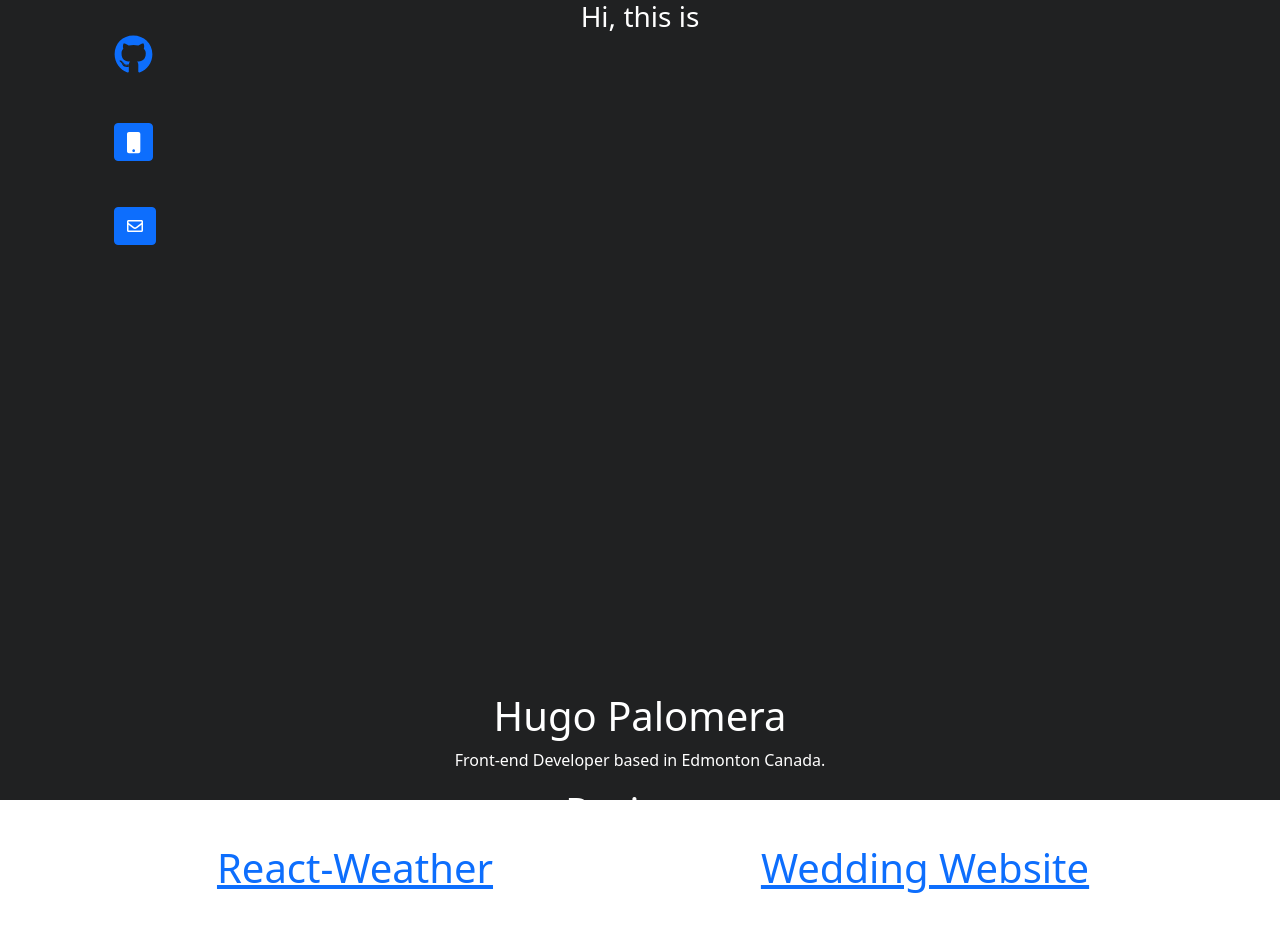
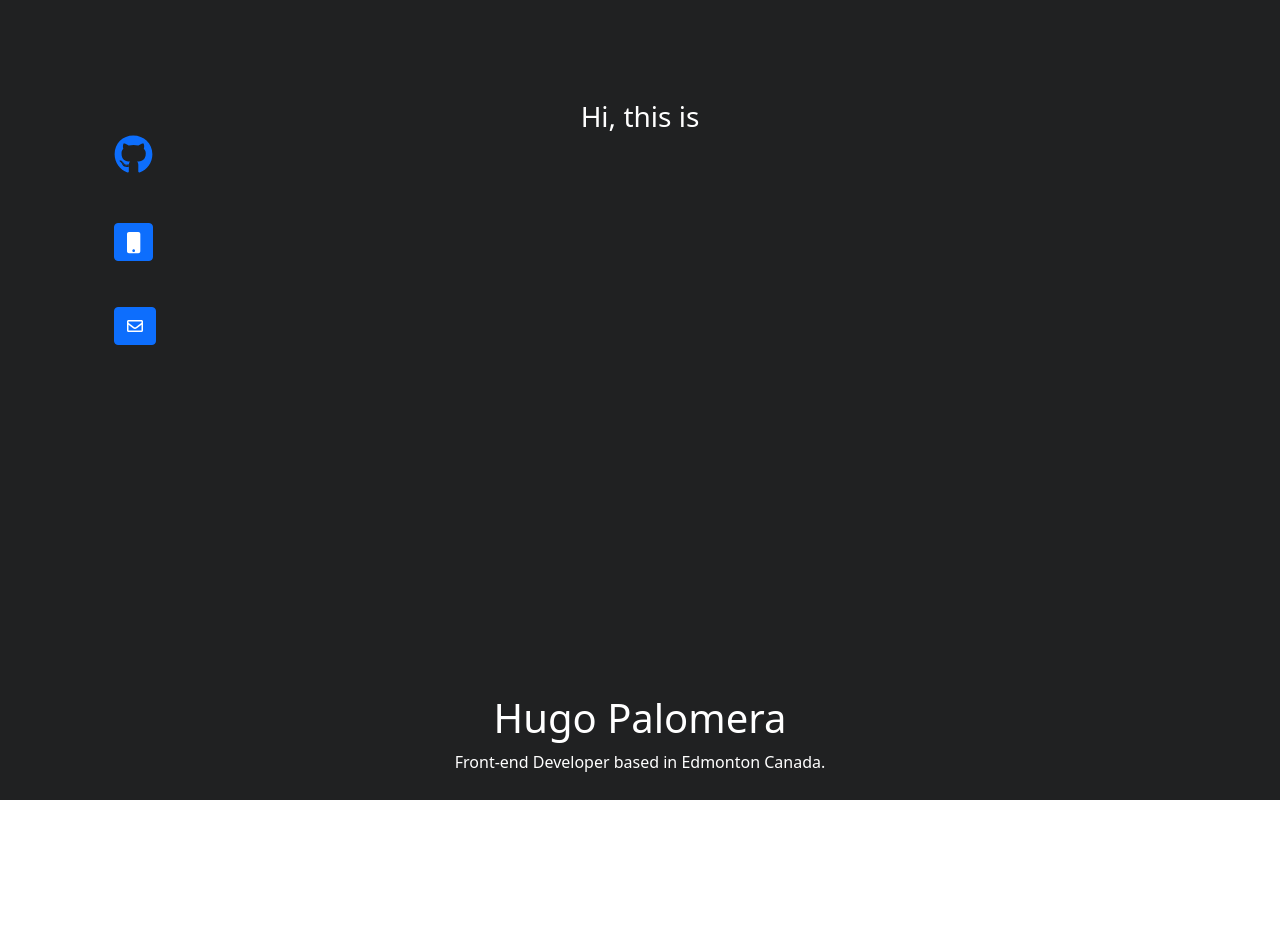
Before and after one commit to hugo-pb/Hugos-Porfolio, a React (Create React App) app: page / in a window 1280 px wide. Shown: the top 952 px of the page. Built offline with nearby package versions, Linux system fonts and the light colour scheme; no server answers.

Commit message:
added some styler changes

```diff
--- a/src/App.css
+++ b/src/App.css
@@ -2,17 +2,15 @@
 
 
 
-.App h1 {text-align: center;
-  position: relative;
-  top:650px;
+.App .name {text-align: center;
+  margin-top: 35rem;
   color: white;
 }
 .App h3{text-align: center;
-    position: relative;
+    margin-top: 100px;
 
   color: white;
 }
 .App p {text-align: center;
-  position: relative;
-  top:650px;
+
   color: white;}
--- a/src/components/Projects.js
+++ b/src/components/Projects.js
@@ -1,17 +1,21 @@
 import React from "react";
-
+import "../styles/Projects.css"
 export default function Projects() {
   return (
     <div className="Projects">
       <div className="row">
         {" "}
-        <h1>Projects</h1>
+        <h1 className="Project">Projects</h1>
       </div>
       <div className="row">
         <div className="col-6">
           <h1>
             {" "}
-            <a href="https://61ddaf775671144dbcfa7b83--vibrant-mestorf-8ee54c.netlify.app/">
+            <a
+              href="https://61ddaf775671144dbcfa7b83--vibrant-mestorf-8ee54c.netlify.app/"
+              target="_blank"
+              rel="noreferrer"
+            >
               React-Weather
             </a>{" "}
           </h1>
@@ -22,9 +26,10 @@
         </div>
         <div className="col-6">
           <h1>
-            <a href="https://hugojocelyn.com">Wedding Website </a>
+            <a href="https://hugojocelyn.com"  target="_blank"
+              rel="noreferrer">Wedding Website </a>
           </h1>
-          <p>Real website used for a real Wedding hugojocelyn.com</p>
+          <p>While we were learning to code we desided to put in to practice this new skills so we develope our own webside for a very special ocation, using vanilla html, css, js, and php hugojocelyn.com</p>
         </div>
       </div>
     </div>
--- a/src/styles/Contact.css
+++ b/src/styles/Contact.css
@@ -1,4 +1,5 @@
 .Contact {
+  z-index: 0;
   position: fixed;
 }
 .Contact ul {
--- /dev/null
+++ b/src/styles/Projects.css
@@ -0,0 +1,7 @@
+.Projects {
+ margin-top: 30rem;
+margin-bottom: 100px;
+text-align: center;
+color: white;
+z-index: 7;
+}
```
Also changed, not shown: src/components/Footer.js (added, +11 -0 lines).
